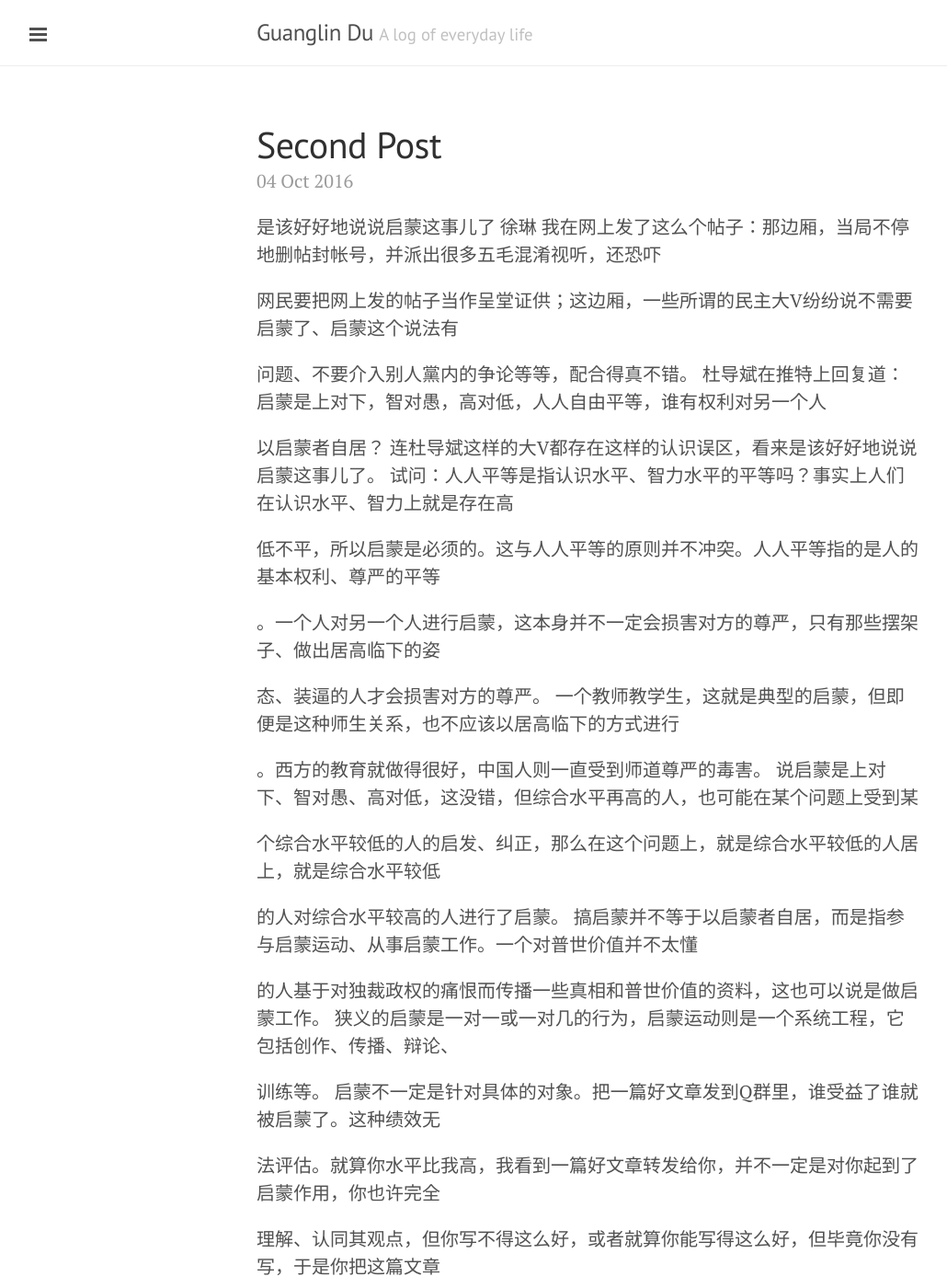
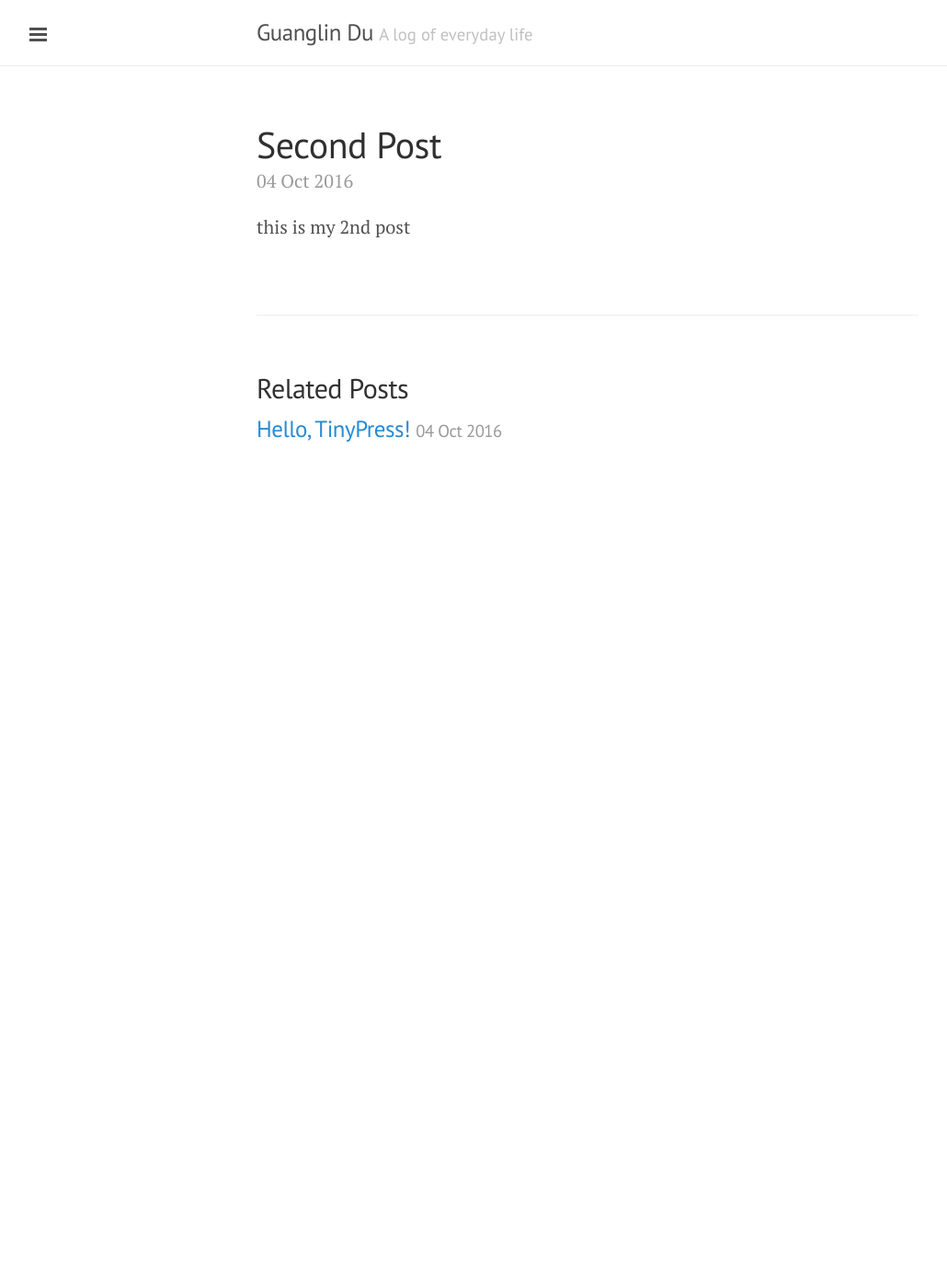
Before and after one commit to GuanglinDu/GuanglinDu.github.io, a Jekyll site: the page built from _posts/2016-10-04-.markdown, in a window 1280 px wide and 1400 px high. Shown: the whole window at 92% size, without its empty margins (1-1031 px from the left). Built offline with Jekyll 4.4.1, drawn with Linux system fonts in a browser that asks for light colours; some of the changed text lies outside the part shown.

Commit message:
Post update: Second Post

```diff
--- a/_posts/2016-10-04-.markdown
+++ b/_posts/2016-10-04-.markdown
@@ -3,76 +3,4 @@ published: true
 title: Second Post
 layout: post
 ---
-是该好好地说说启蒙这事儿了
-徐琳
-         我在网上发了这么个帖子：那边厢，当局不停地删帖封帐号，并派出很多五毛混淆视听，还恐吓
-
-网民要把网上发的帖子当作呈堂证供；这边厢，一些所谓的民主大V纷纷说不需要启蒙了、启蒙这个说法有
-
-问题、不要介入别人黨内的争论等等，配合得真不错。
-         杜导斌在推特上回复道：启蒙是上对下，智对愚，高对低，人人自由平等，谁有权利对另一个人
-
-以启蒙者自居？
-         连杜导斌这样的大V都存在这样的认识误区，看来是该好好地说说启蒙这事儿了。
-         试问：人人平等是指认识水平、智力水平的平等吗？事实上人们在认识水平、智力上就是存在高
-
-低不平，所以启蒙是必须的。这与人人平等的原则并不冲突。人人平等指的是人的基本权利、尊严的平等
-
-。一个人对另一个人进行启蒙，这本身并不一定会损害对方的尊严，只有那些摆架子、做出居高临下的姿
-
-态、装逼的人才会损害对方的尊严。
-         一个教师教学生，这就是典型的启蒙，但即便是这种师生关系，也不应该以居高临下的方式进行
-
-。西方的教育就做得很好，中国人则一直受到师道尊严的毒害。
-         说启蒙是上对下、智对愚、高对低，这没错，但综合水平再高的人，也可能在某个问题上受到某
-
-个综合水平较低的人的启发、纠正，那么在这个问题上，就是综合水平较低的人居上，就是综合水平较低
-
-的人对综合水平较高的人进行了启蒙。
-         搞启蒙并不等于以启蒙者自居，而是指参与启蒙运动、从事启蒙工作。一个对普世价值并不太懂
-
-的人基于对独裁政权的痛恨而传播一些真相和普世价值的资料，这也可以说是做启蒙工作。
-         狭义的启蒙是一对一或一对几的行为，启蒙运动则是一个系统工程，它包括创作、传播、辩论、
-
-训练等。
-         启蒙不一定是针对具体的对象。把一篇好文章发到Q群里，谁受益了谁就被启蒙了。这种绩效无
-
-法评估。就算你水平比我高，我看到一篇好文章转发给你，并不一定是对你起到了启蒙作用，你也许完全
-
-理解、认同其观点，但你写不得这么好，或者就算你能写得这么好，但毕竟你没有写，于是你把这篇文章
-
-转发给其他人，然后其他人受益了，那么这就起到了启蒙的效果，而这里面也有我的功劳。当然这没什么
-
-可邀功请赏的。所有做启蒙工作的人都是基于良知和对邪恶的痛恨。
-         具体到某篇文章它是否能对他人起到启蒙作用，这很难说，你认为文章观点都正确，别人不一定
-
-这样认为。但只要创作、传播、辩论这样的事在一个社会里很兴盛，那么真理就一定会越辩越明、让更多
-
-人掌握，这就是启蒙运动。所以欧洲的启蒙运动就是在文艺复兴的基础上兴起的，或者说两者就是一回事
-
-。
-         有些人不好意思说自己是在做启蒙工作，只是谦虚地说自己只是转发一点帖子、在群里跟人辩论
-
-而已，其实这就是在做启蒙工作，完全可以自豪地说自己就是在做启蒙工作。
-         当然，五毛们也可以说他们是在做启蒙工作，杨恒均、羽谈飞们就经常在网上发表一些文章、帖
-
-子，他们的文章、帖子里经常掺杂一些异味的东西，也有很多人转发。这没有关系。我们追求的目标就包
-
-括言论自由，言论自由就包括错误的言论也能发表、传播。只有在一个即便是谬误、谎言也能发表、传播
-
-的环境里，真理、真相才能更好地传播，并最终战胜谬误、谎言。真理、真相是不怕与谬误、谎言交锋、
-
-辩论的。人们会在它们的交锋、辩论中逐渐辨识真理、真相。正像一句名言说的：你可以永远地蒙骗住一
-
-个人，也可以一时蒙骗住所有的人，但你不可能永远都蒙骗住所有的人。
-         当然，我这里所说的言论自由的环境是指社会大环境。在一个Q群里或者单独对某人说不要转发
-
-某某的文章，这不违背言论自由原则。听的人可以不按你的意思做，你顶多只能把他踢出群、不再理他，
-
-但他还是可以在别的地方转发。当很多人达到共识、默契了，不好的东西就没有市场了。         究竟要
-
-启蒙到什么程度社会才会发生明显转变，这没法说清楚。但启蒙工作做得越多、启蒙运动开展得越好、被
-
-启蒙的人越多，社会转型的代价就越小、转型越顺利，这是毫无疑问的。
-         所以，说现在不需要搞启蒙了，这完全是错误的。
- 2016.10.2
+this is my 2nd post
```
